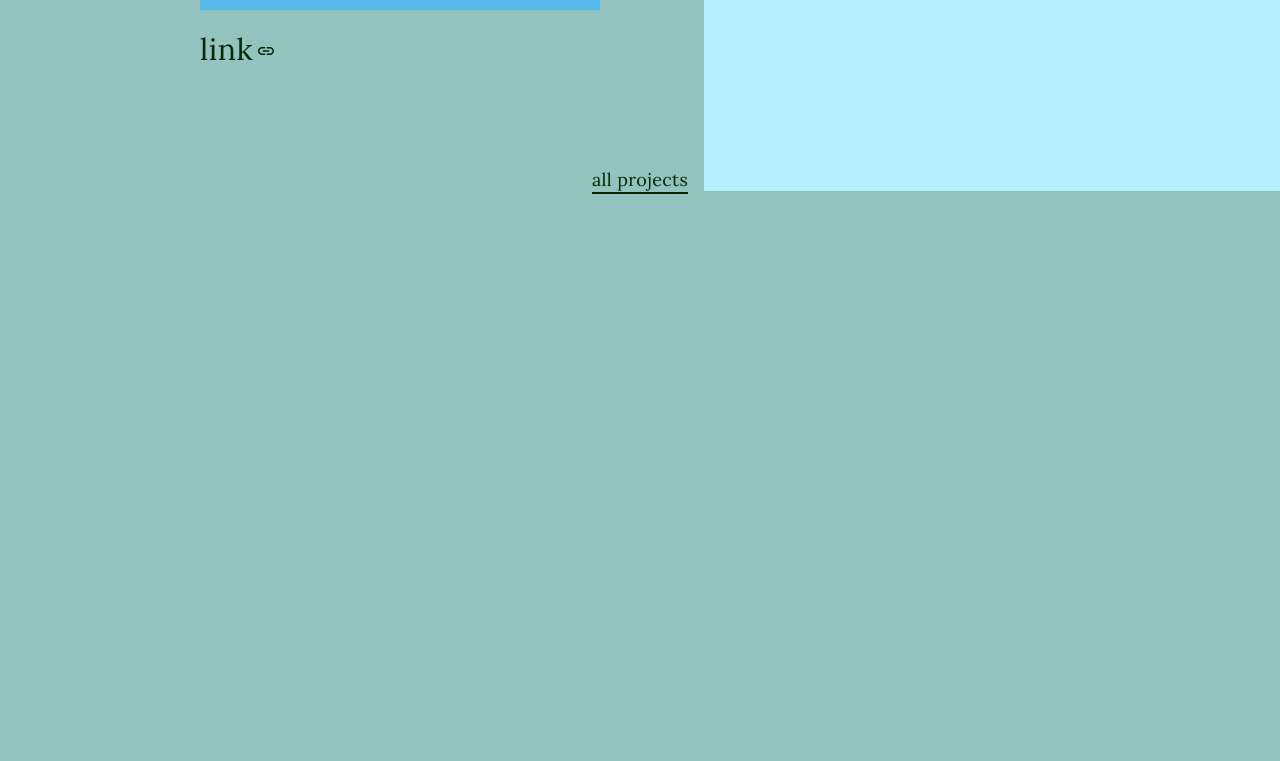
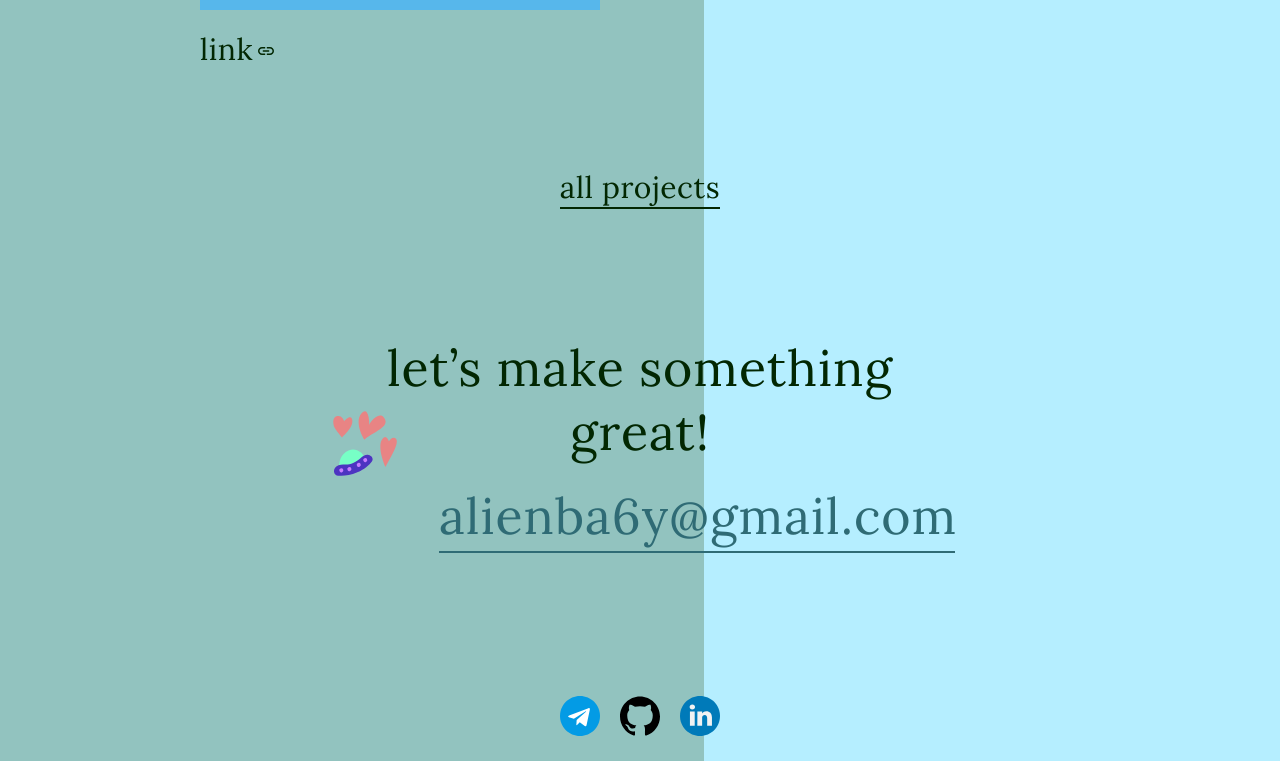
Before and after one commit to whosemivan/portfolioweb, a React (Create React App) app: page / in a window 1280 px wide. Shown: the part 2036-2797 px from the top of the page. Before the commit the page ends 2357 px from the top, so only its background shows below. Built offline with nearby package versions, Linux system fonts and the light colour scheme.

Commit message:
footer and contact me

```diff
--- a/src/App.js
+++ b/src/App.js
@@ -2,6 +2,8 @@ import React from "react";
 import Header from "./components/Header";
 import FirstScreen from "./components/FirstScreen";
 import Portfolio from "./components/Portfolio";
+import ContactMe from "./components/ContactMe";
+import Footer from "./components/Footer";
 
 const App = () => {
   return (
@@ -9,6 +11,8 @@ const App = () => {
       <Header/>
       <FirstScreen/>
       <Portfolio/>
+      <ContactMe/>
+      <Footer/>
     </>
   );
 };
--- /dev/null
+++ b/src/components/ContactMe/index.jsx
@@ -0,0 +1,13 @@
+import React from "react";
+import "./style.css";
+
+const ContactMe = () => {
+    return (
+        <section className="contact-me">
+               <h2 className="contact-me__title">let’s make something great!</h2>
+               <a className="contact-me__link" href="mailto:alienba6y@gmail.com">alienba6y@gmail.com</a>
+        </section>
+    );
+};
+
+export default ContactMe;
--- /dev/null
+++ b/src/components/ContactMe/style.css
@@ -0,0 +1,124 @@
+.contact-me {
+    width: 280px;
+    margin: 0 auto;
+    display: flex;
+    flex-direction: column;
+    align-items: center;
+    min-height: 260px;
+    position: relative;
+    margin-bottom: 100px;
+}
+
+.contact-me::after {
+    content: "";
+    width: 73px;
+    height: 72px;
+    position: absolute;
+    background-image: url("../../../public/img/contact-icon.svg");
+    background-repeat: no-repeat;
+    bottom: 0;
+    left: 50%;
+    transform: translateX(-50%);
+}
+
+.contact-me__title {
+    font-size: 25px;
+    line-height: 32px;
+    text-align: center;
+    letter-spacing: 0.02em;
+    margin: 0;
+    margin-bottom: 20px;
+    font-weight: 400;
+}
+
+.contact-me__link {
+    font-size: 25px;
+    line-height: 32px;
+    letter-spacing: 0.02em;
+    color: #2F6B75;
+    text-decoration: none;
+    text-align: center;
+    position: relative;
+}
+
+.contact-me__link::after {
+    content: "";
+    height: 2px;
+    left: 0;
+    right: 0;
+    bottom: -5px;
+    position: absolute;
+    background-color: #2F6B75;
+}
+
+@media (min-width: 768px) {
+    .contact-me {
+        width: 580px;
+        align-items: flex-end;
+    }
+
+    .contact-me__title {
+        font-size: 46px;
+        line-height: 59px;
+    }
+
+    .contact-me__link {
+        font-size: 46px;
+        line-height: 59px;
+        text-align: right;
+        width: 475px;
+    }
+
+    .contact-me::after {
+        left: 0;
+        bottom: 113px;
+        transform: none;
+    }
+
+}
+
+@media (min-width: 1024px) {
+    .contact-me {
+        width: 630px;
+    }
+
+    .contact-me__title,
+    .contact-me__link {
+        font-size: 50px;
+        line-height: 64px;
+    }
+
+    .contact-me__link {
+        width: 516px;
+    }
+}
+
+@media (min-width: 1440px) {
+    .contact-me {
+        width: 1269px;
+        align-items: flex-end;
+    }
+
+    .contact-me__title,
+    .contact-me__link {
+        font-size: 96px;
+        line-height: 123px;
+    }
+
+    .contact-me__link {
+        width: 991px;
+    }
+
+    .contact-me__link::after {
+        height: 3px;
+        bottom: -6px;
+    }
+
+    .contact-me::after {
+        background-image: url("../../../public/img/contact-icon-desc.svg");
+        width: 157px;
+        height: 137px;
+        left: 0;
+        bottom: 0;
+    }
+}
--- a/src/components/FirstScreen/index.jsx
+++ b/src/components/FirstScreen/index.jsx
@@ -4,8 +4,8 @@ import "./style.css";
 const FirstScreen = () => {
     return (
         <section className="first-screen">
+            <h1 className="first-screen__title">frontend developer</h1>
             <div className="first-screen__wrapper">
-                <h1 className="first-screen__title">frontend developer</h1>
                 <p className="first-screen__text">hi, i’m alienba6y, a frontend developer based in moscow. create frontend since 2020. really like react!</p>
                 <code className="first-screen__code first-screen__code--animate">// import React from 'react';</code>
                 <a className="first-screen__link" href="#portfolio">my projects</a>
--- a/src/components/FirstScreen/style.css
+++ b/src/components/FirstScreen/style.css
@@ -250,7 +250,7 @@
     }
 
     .first-screen__link::after {
-        height: 3px;
+        height: 2px;
     }
 
     /* decoarte element Eyes  */
@@ -346,4 +346,9 @@
         font-size: 70px;
         line-height: 90px;
     }
+
+    .first-screen__link::after {
+        height: 3px;
+        bottom: -6px;
+    }
 }
--- /dev/null
+++ b/src/components/Footer/index.jsx
@@ -0,0 +1,53 @@
+import React from "react";
+import "./style.css";
+
+const Footer = () => {
+    return (
+        <footer className="footer">
+            <ul className="footer__soc">
+                <li className="footer__item">
+                    <a href="https://t.me/alienba6y">
+                        <span className="visually-hidden">telegram</span>
+                        <svg className="footer__icon" width="40" height="40" viewBox="0 0 40 40" fill="none" xmlns="http://www.w3.org/2000/svg">
+                            <g clip-path="url(#clip0_1124_61)">
+                                <path d="M20 40C31.0457 40 40 31.0457 40 20C40 8.9543 31.0457 0 20 0C8.9543 0 0 8.9543 0 20C0 31.0457 8.9543 40 20 40Z" fill="#039BE5" />
+                                <path d="M9.15174 19.567L28.4351 12.132C29.3301 11.8087 30.1117 12.3503 29.8217 13.7037L29.8234 13.702L26.5401 29.1703C26.2967 30.267 25.6451 30.5337 24.7334 30.017L19.7334 26.332L17.3217 28.6553C17.0551 28.922 16.8301 29.147 16.3134 29.147L16.6684 24.0587L25.9351 15.687C26.3384 15.332 25.8451 15.132 25.3134 15.4853L13.8617 22.6953L8.92507 21.1553C7.8534 20.8153 7.83007 20.0837 9.15174 19.567V19.567Z" fill="white" />
+                            </g>
+                            <defs>
+                                <clipPath id="clip0_1124_61">
+                                    <rect width="40" height="40" fill="white" />
+                                </clipPath>
+                            </defs>
+                        </svg>
+                    </a>
+                </li>
+                <li className="footer__item">
+                    <a href="https://github.com/whosemivan">
+                        <span className="visually-hidden">gitbub</span>
+                        <svg width="40" height="40" viewBox="0 0 40 40" fill="none" xmlns="http://www.w3.org/2000/svg">
+                            <path d="M19.9975 0.416016C8.955 0.416016 0 9.40601 0 20.496C0 29.366 5.73 36.891 13.68 39.5485C14.68 39.7335 15.045 39.1135 15.045 38.581C15.045 38.1035 15.0275 36.841 15.0175 35.166C9.455 36.3785 8.28 32.4735 8.28 32.4735C7.3725 30.1535 6.06 29.536 6.06 29.536C4.2425 28.291 6.195 28.316 6.195 28.316C8.2025 28.4585 9.2575 30.386 9.2575 30.386C11.0425 33.4535 13.94 32.5685 15.08 32.0535C15.26 30.756 15.7775 29.871 16.35 29.3685C11.91 28.861 7.24 27.1385 7.24 19.446C7.24 17.2535 8.02 15.461 9.3 14.056C9.0925 13.5485 8.4075 11.506 9.495 8.74352C9.495 8.74352 11.175 8.20352 14.995 10.801C16.59 10.356 18.3 10.1335 20.0025 10.126C21.7 10.136 23.4125 10.356 25.01 10.8035C28.8275 8.20602 30.505 8.74602 30.505 8.74602C31.595 11.511 30.91 13.551 30.705 14.0585C31.9875 15.4635 32.76 17.256 32.76 19.4485C32.76 27.161 28.085 28.8585 23.63 29.356C24.3475 29.976 24.9875 31.201 24.9875 33.0735C24.9875 35.7585 24.9625 37.9235 24.9625 38.581C24.9625 39.1185 25.3225 39.7435 26.3375 39.546C34.275 36.886 40 29.3635 40 20.496C40 9.40601 31.045 0.416016 19.9975 0.416016Z" fill="black" />
+                        </svg>
+                    </a>
+                </li>
+                <li className="footer__item">
+                    <a href="https://www.linkedin.com/in/ivansemyonenko/">
+                        <span className="visually-hidden">linkedin</span>
+                        <svg width="40" height="40" viewBox="0 0 40 40" fill="none" xmlns="http://www.w3.org/2000/svg">
+                            <g clip-path="url(#clip0_1124_68)">
+                                <path d="M20 40C31.0457 40 40 31.0457 40 20C40 8.95431 31.0457 0 20 0C8.95431 0 0 8.95431 0 20C0 31.0457 8.95431 40 20 40Z" fill="#007AB9" />
+                                <path d="M31.9498 21.6085V29.8541H27.1693V22.1611C27.1693 20.2295 26.479 18.9104 24.7481 18.9104C23.4272 18.9104 22.6425 19.7984 22.296 20.6584C22.1701 20.9657 22.1377 21.3924 22.1377 21.8235V29.8537H17.3568C17.3568 29.8537 17.421 16.8244 17.3568 15.4757H22.1381V17.5132C22.1284 17.5292 22.1149 17.5449 22.1063 17.5602H22.1381V17.5132C22.7734 16.5356 23.9064 15.138 26.4466 15.138C29.5918 15.138 31.9498 17.193 31.9498 21.6085ZM12.3555 8.54492C10.7202 8.54492 9.65027 9.6184 9.65027 11.0288C9.65027 12.4092 10.6892 13.5137 12.2928 13.5137H12.3238C13.9912 13.5137 15.028 12.4092 15.028 11.0288C14.9963 9.6184 13.9912 8.54492 12.3555 8.54492ZM9.93441 29.8541H14.7136V15.4757H9.93441V29.8541Z" fill="#F1F2F2" />
+                            </g>
+                            <defs>
+                                <clipPath id="clip0_1124_68">
+                                    <rect width="40" height="40" fill="white" />
+                                </clipPath>
+                            </defs>
+                        </svg>
+                    </a>
+                </li>
+            </ul>
+        </footer>
+    );
+};
+
+export default Footer;
--- /dev/null
+++ b/src/components/Footer/style.css
@@ -0,0 +1,10 @@
+.footer__soc {
+    margin: 0;
+    padding: 0;
+    display: flex;
+    list-style: none;
+    gap: 20px;
+    justify-content: center;
+    align-items: center;
+    padding-bottom: 100px;
+}
--- a/src/components/Portfolio/style.css
+++ b/src/components/Portfolio/style.css
@@ -521,6 +521,11 @@
     .portfolio__item:last-child .portfolio__item-link {
         top: 141px;
     }
+
+    .portfolio__btn {
+        font-size: 30px;
+        line-height: 38px;
+    }
 }
 
 @media (min-width: 1024px) {
@@ -656,4 +661,104 @@
         width: 121px;
         height: 134px;
     }
+
+    /* eye */
+    .portfolio__decorate {
+        width: 279px;
+        height: 164px;
+    }
+
+    .portfolio__decorate-orbit {
+        width: 110px;
+        height: 110px;
+    }
+
+    .portfolio__decorate-cornea {
+        width: 60px;
+        height: 60px;
+    }
+
+    .portfolio__decorate-pupil {
+        width: 30px;
+        height: 30px;
+    }
+
+    .portfolio__decorate-orbit:nth-child(2) {
+        width: 60px;
+        height: 60px;
+        left: 117px;
+    }
+
+    .portfolio__decorate-orbit:nth-child(2) .portfolio__decorate-cornea {
+        width: 30px;
+        height: 30px;
+        background-color: #DF4E68;
+    }
+
+    .portfolio__decorate-orbit:nth-child(2) .portfolio__decorate-pupil {
+        width: 17px;
+        height: 17px;
+    }
+
+    .portfolio__decorate-orbit:nth-child(3) {
+        width: 85px;
+        height: 85px;
+        top: 79px;
+        left: 102px;
+    }
+
+    .portfolio__decorate-orbit:nth-child(3) .portfolio__decorate-cornea {
+        width: 47px;
+        height: 47px;
+    }
+
+    .portfolio__decorate-orbit:nth-child(3) .portfolio__decorate-pupil {
+        width: 25px;
+        height: 25px;
+    }
+
+    .portfolio__decorate-orbit:last-child {
+        width: 100px;
+        height: 100px;
+        top: 19px;
+        left: 180px;
+    }
+
+    .portfolio__decorate-orbit:last-child .portfolio__decorate-cornea {
+        width: 56px;
+        height: 56px;
+    }
+
+    .portfolio__decorate-orbit:last-child .portfolio__decorate-pupil {
+        width: 30px;
+        height: 30px;
+    }
+
+    /* tubes */
+
+    .portfolio__item-icon--tube:first-child {
+        width: 105px;
+        height: 130px;
+        top: 208px;
+        left: 79px;
+    }
+
+    .portfolio__item-icon--tube:nth-child(2) {
+        width: 169px;
+        height: 97px;
+        left: 156px;
+    }
+
+    .portfolio__item-icon--tube:nth-child(3) {
+        width: 137px;
+        height: 118px;
+        top: 195px;
+        left: 308px;
+    }
+
+    .portfolio__item-icon--tube:last-child {
+        width: 91px;
+        height: 128px;
+        left: 488px;
+    }
 }
```
Also changed, not shown: public/img/contact-icon-desc.svg (added), public/img/contact-icon.svg (added).
